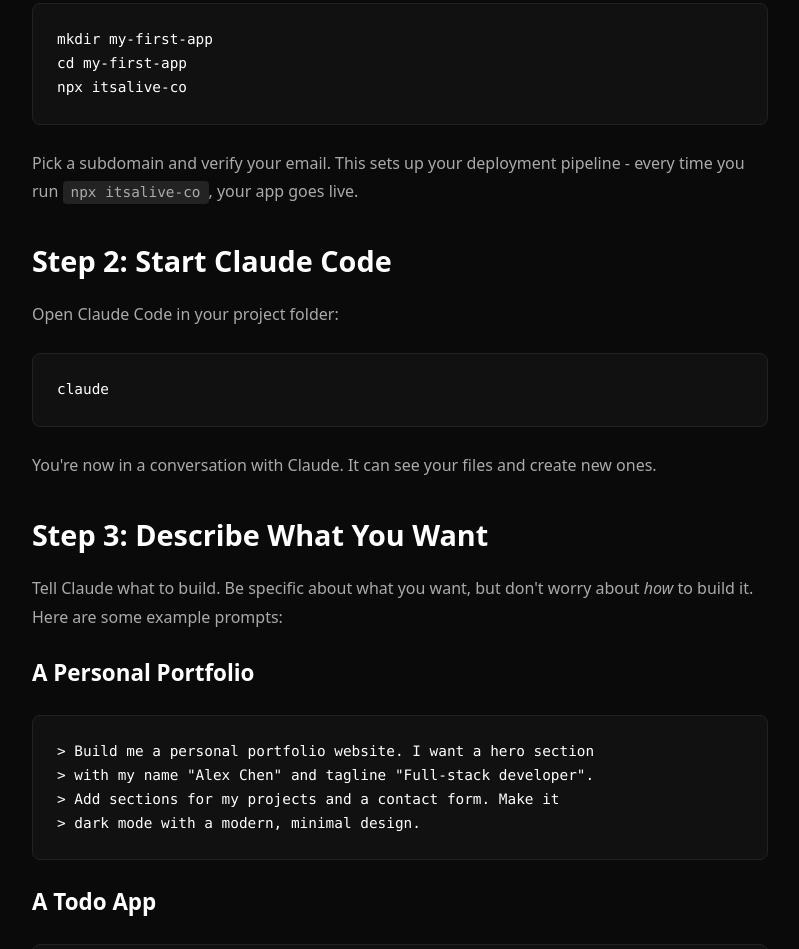
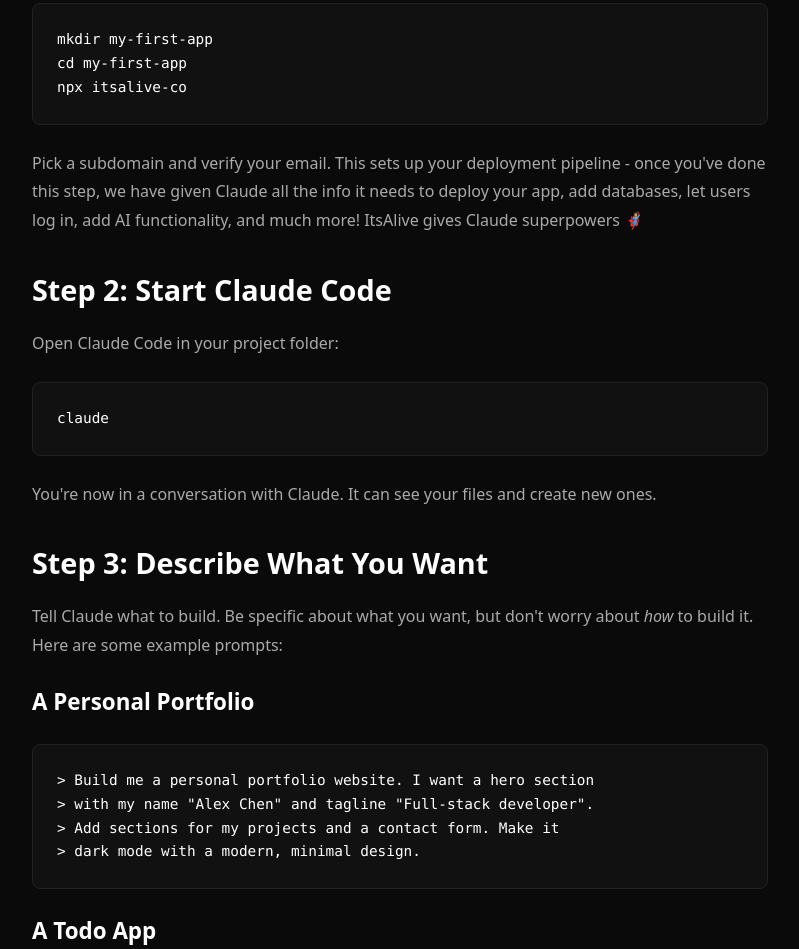
Before and after one commit to TheAliveCompany/itsalive-sales, a plain HTML site: page site/guides/vibe-code-first-app/index.html in a window 1280 px wide. Shown: the part 1340-2289 px from the top of the page, without its empty margins (240-1039 px from the left). Drawn offline with Linux system fonts and the light colour scheme.

Commit message:
Update setup description to emphasize Claude superpowers

```diff
--- a/site/guides/vibe-code-first-app/index.html
+++ b/site/guides/vibe-code-first-app/index.html
@@ -65,7 +65,7 @@
     <pre><code>mkdir my-first-app
 cd my-first-app
 npx itsalive-co</code></pre>
-    <p>Pick a subdomain and verify your email. This sets up your deployment pipeline - every time you run <code>npx itsalive-co</code>, your app goes live.</p>
+    <p>Pick a subdomain and verify your email. This sets up your deployment pipeline - once you've done this step, we have given Claude all the info it needs to deploy your app, add databases, let users log in, add AI functionality, and much more! ItsAlive gives Claude superpowers 🦸</p>
 
     <h2>Step 2: Start Claude Code</h2>
     <p>Open Claude Code in your project folder:</p>
```
